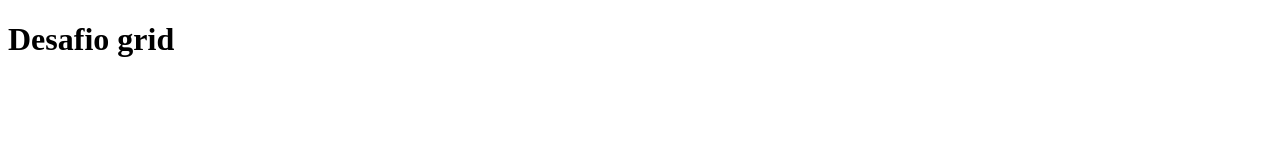
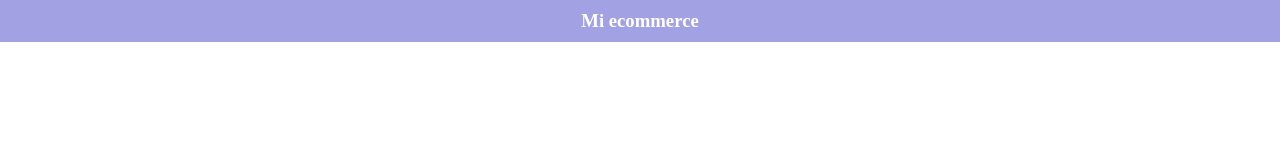
Before and after one commit to jrojaspena/desafio2grid, a plain HTML site: page index.html in a window 1280 px wide. Drawn offline with Linux system fonts and the light colour scheme.

Commit message:
cambio1 header

```diff
--- a/assets/css/styles.css
+++ b/assets/css/styles.css
@@ -0,0 +1,11 @@
+*{
+    margin: 0;
+    padding: 0;
+}
+header{
+    background-color:rgb(161, 161, 228) ;
+    color: white;
+    text-align: center;
+    padding: 10px;
+
+}
--- a/index.html
+++ b/index.html
@@ -4,10 +4,15 @@
     <meta charset="UTF-8">
     <meta name="viewport" content="width=device-width, initial-scale=1.0">
     <title>Desafio layout de e-commerce</title>
+    <!--css-->
     <link rel="stylesheet" href="./assets/css/styles.css">
+
 </head>
+
 <body>
-    <h1>Desafio grid</h1>
+  <header>
+    <h3>Mi ecommerce </h3>
+  </header>
 
 </body>
 </html>
```
Also changed, not shown: assets/imagenes/poleron.jpeg (renamed from assets/imagenes/poleromn.jpeg).
